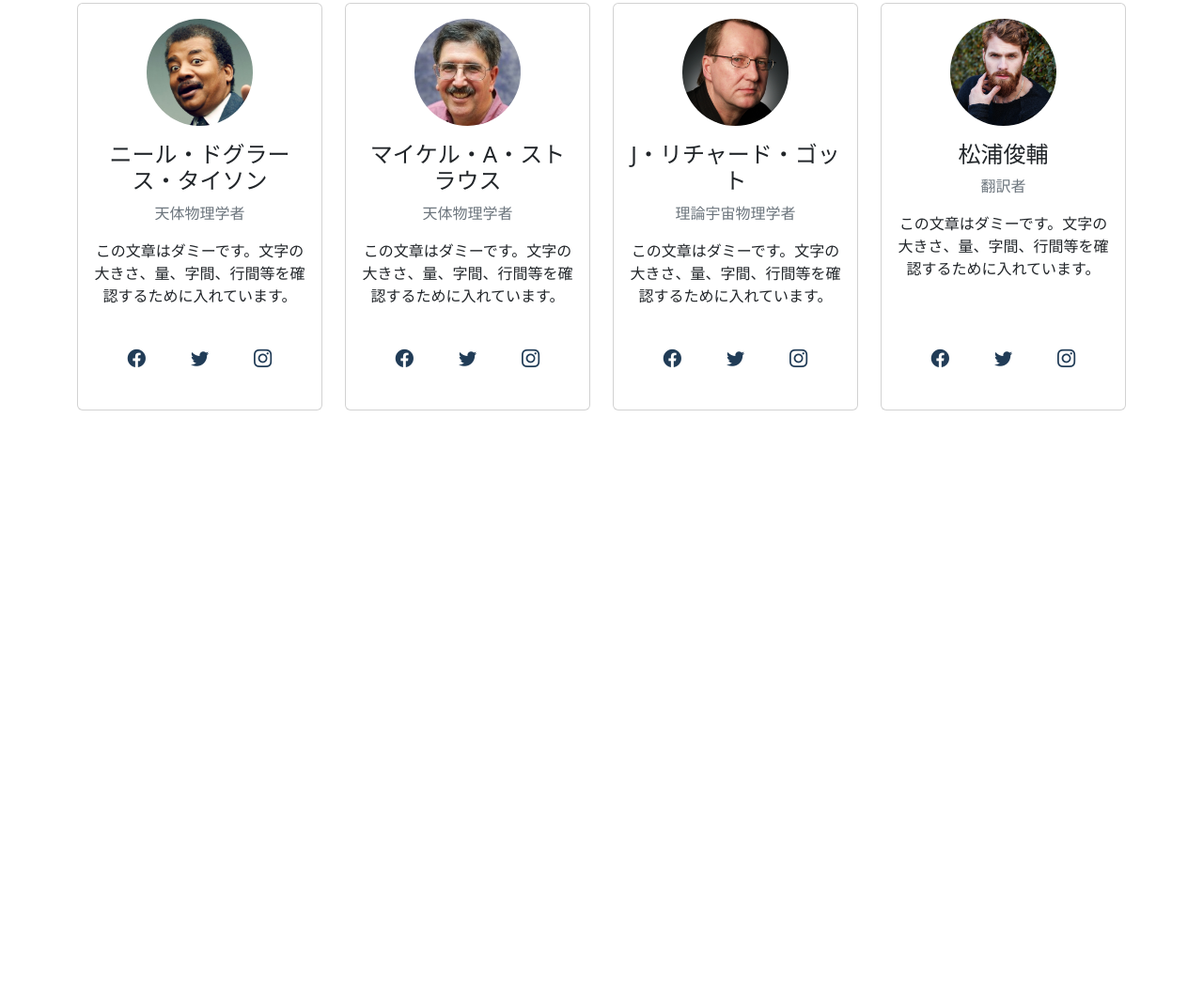
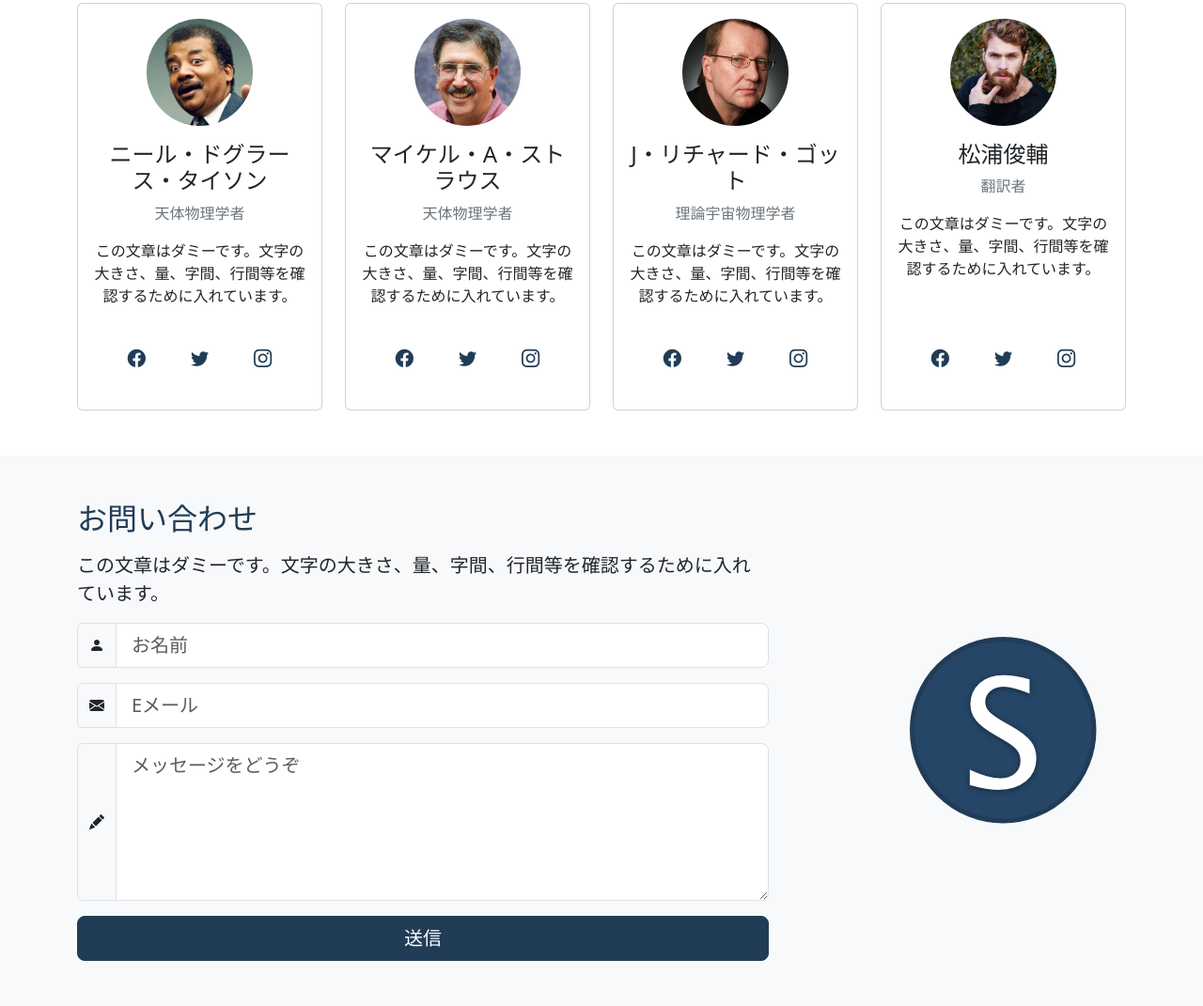
Before and after one commit to tarosjk/202310_bootstrap_advanced, a plain HTML site: page index.html in a window 1280 px wide. Shown: the part 2260-3331 px from the top of the page at 94% size. Before the commit the page ends 2745 px from the top, so only its background shows below. Drawn offline with nearby package versions, Linux system fonts and the light colour scheme.

Commit message:
お問い合わせエリア完了

```diff
--- a/index.html
+++ b/index.html
@@ -246,6 +246,37 @@
       </div>
     </section>
 
+    <section class="contact bg-light py-5">
+      <div class="container">
+        <div class="row justify-content-between">
+          <div class="col-md-8">
+            <h2 class="text-primary mb-3">お問い合わせ</h2>
+            <p class="lead">この文章はダミーです。文字の大きさ、量、字間、行間等を確認するために入れています。</p>
+            <form action="">
+              <div class="input-group mb-3">
+                <span class="input-group-text"><i class="bi bi-person-fill"></i></span>
+                <input type="text" class="form-control form-control-lg" placeholder="お名前">
+              </div>
+              <div class="input-group mb-3">
+                <span class="input-group-text"><i class="bi bi-envelope-fill"></i></span>
+                <input type="email" class="form-control form-control-lg" placeholder="Eメール">
+              </div>
+              <div class="input-group mb-3">
+                <span class="input-group-text"><i class="bi bi-pencil-fill"></i></span>
+                <textarea class="form-control form-control-lg" cols="30" rows="5" placeholder="メッセージをどうぞ"></textarea>
+              </div>
+              <div class="d-grid">
+                <button class="btn btn-primary btn-lg">送信</button>
+              </div>
+            </form>
+          </div>
+          <div class="col-md-3 align-self-center mt-4 mt-md-0">
+            <img src="img/logo.png" alt="space knowledge" class="img-fluid d-block mx-auto">
+          </div>
+        </div>
+      </div>
+    </section>
+
   </main>
 
   <script src="js/bootstrap.bundle.min.js"></script>
```
